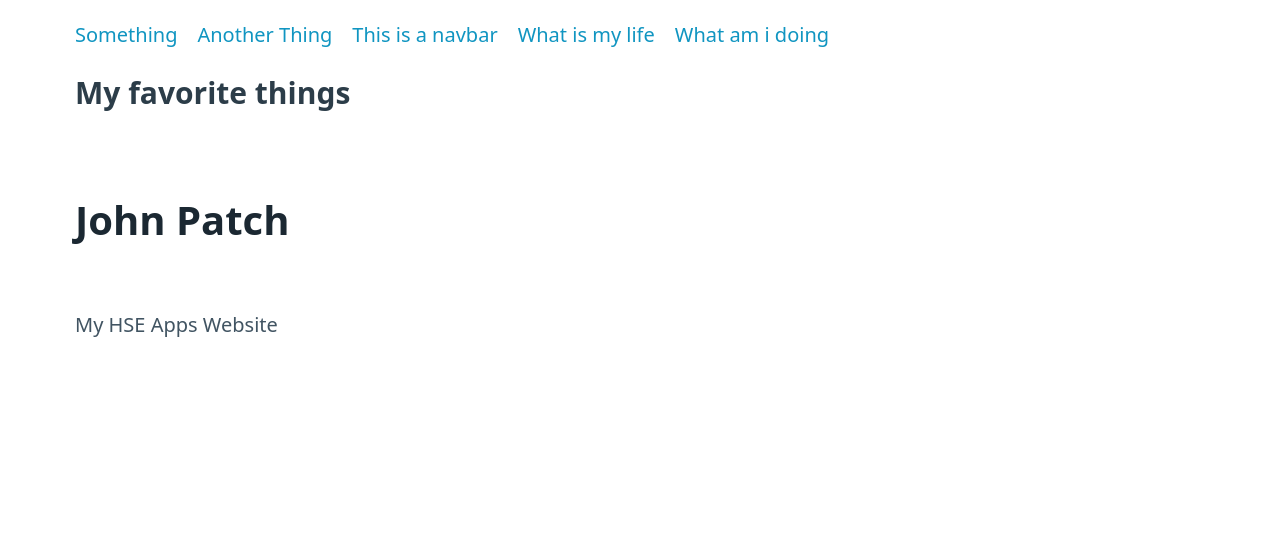
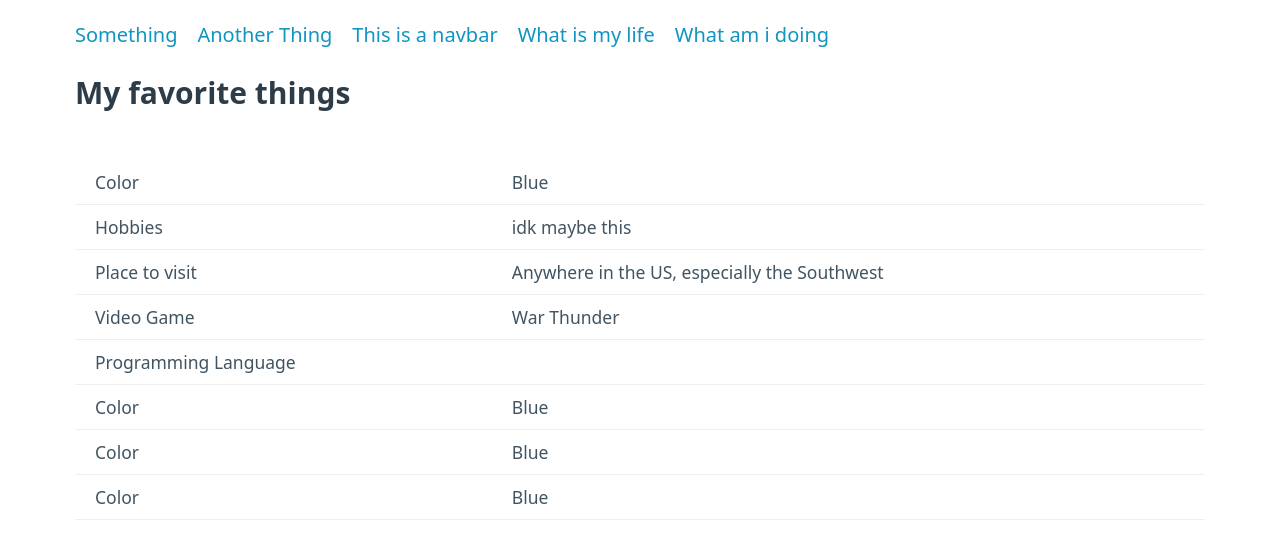
Before and after one commit to legojrp/HSEApps-Website, a plain HTML site: page index.html in a window 1280 px wide. Drawn offline with Linux system fonts and the light colour scheme.

Commit message:
more stuff

```diff
--- a/index.html
+++ b/index.html
@@ -19,13 +19,40 @@
             <h3>My favorite things</h3>
             <table>
                 <tbody>
-                    <tr></tr>
+                    <tr>
+                        <td>Color</td>
+                        <td>Blue</td>
+                    </tr>
+                    <tr>
+                        <td>Hobbies</td>
+                        <td>idk maybe this</td>
+                    </tr>
+                    <tr>
+                        <td>Place to visit</td>
+                        <td>Anywhere in the US, especially the Southwest</td>
+                    </tr>
+                    <tr>
+                        <td>Video Game</td>
+                        <td>War Thunder</td>
+                    </tr>
+                    <tr>
+                        <td>Programming Language</td>
+                        <td></td>
+                    </tr>
+                    <tr>
+                        <td>Color</td>
+                        <td>Blue</td>
+                    </tr>
+                    <tr>
+                        <td>Color</td>
+                        <td>Blue</td>
+                    </tr>
+                    <tr>
+                        <td>Color</td>
+                        <td>Blue</td>
+                    </tr>
                 </tbody>
             </table>
-            <div id="top">
-                <h1>John Patch</h1>
-                <p>My HSE Apps Website</p>
-            </div>
 
             <div id="about">
 
```
